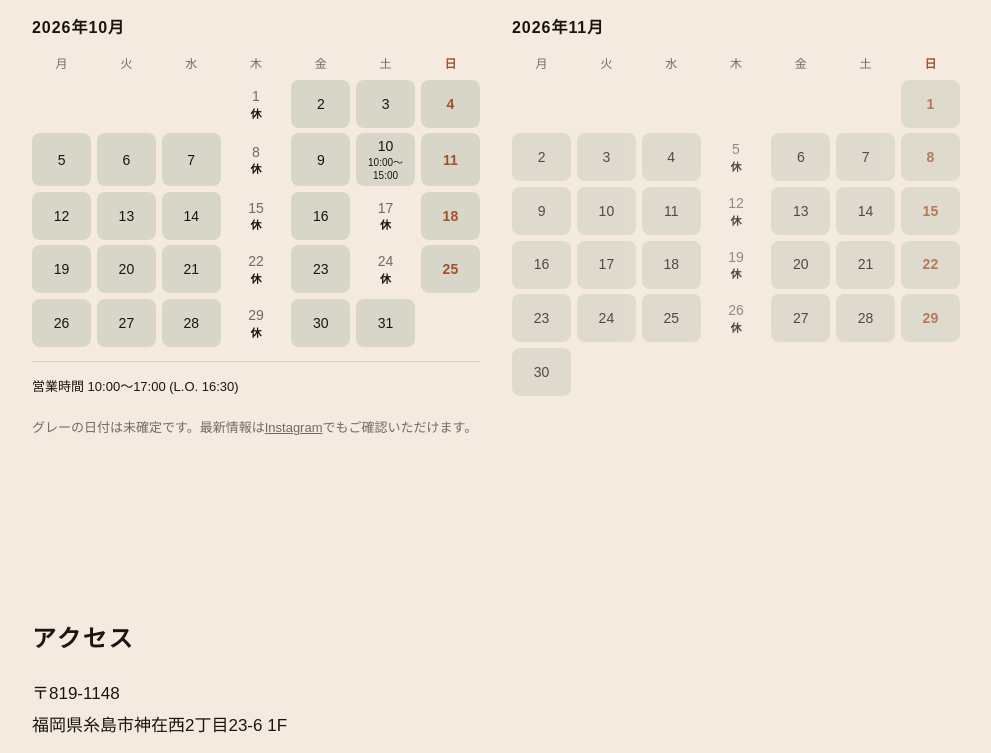
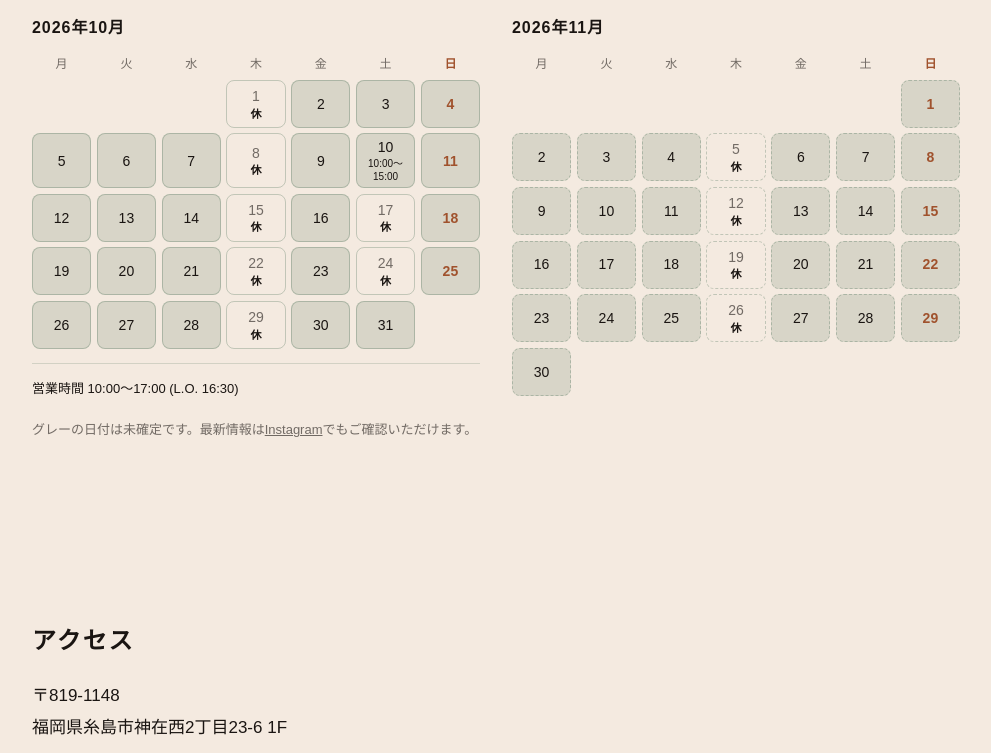
Before and after one commit to alecrem/coffeerhythm, an Eleventy site: page src/index.njk in a window 1280 px wide. Shown: the part 841-1594 px from the top of the page, without its empty margins (144-1135 px from the left). Built offline with nearby package versions, Linux system fonts and the light colour scheme; Eleventy itself is replaced by a stand-in of ours; files that its build step writes are made by us from their sources.

Commit message:
確定/未確定の日を実線・点線ボーダーで区別する (#10)

```diff
--- a/src/style.css
+++ b/src/style.css
@@ -211,6 +211,7 @@ main > section { padding-block: clamp(3rem, 8vw, 5.5rem); }
   gap: .1rem;
   min-height: 3rem;
   padding: .25rem .15rem;
+  border: 1px solid rgba(17, 71, 39, .22);
   border-radius: .5rem;
   font-size: .875rem;
   line-height: 1.3;
@@ -227,10 +228,13 @@ main > section { padding-block: clamp(3rem, 8vw, 5.5rem); }
 
 .calendar__day--empty {
   background: transparent;
+  border: none;
   min-height: 0;
 }
 
-.calendar__day--provisional { opacity: .75; }
+.calendar__day--provisional {
+  border-style: dashed;
+}
 
 .calendar__day-status {
   font-size: .6875rem;
```
